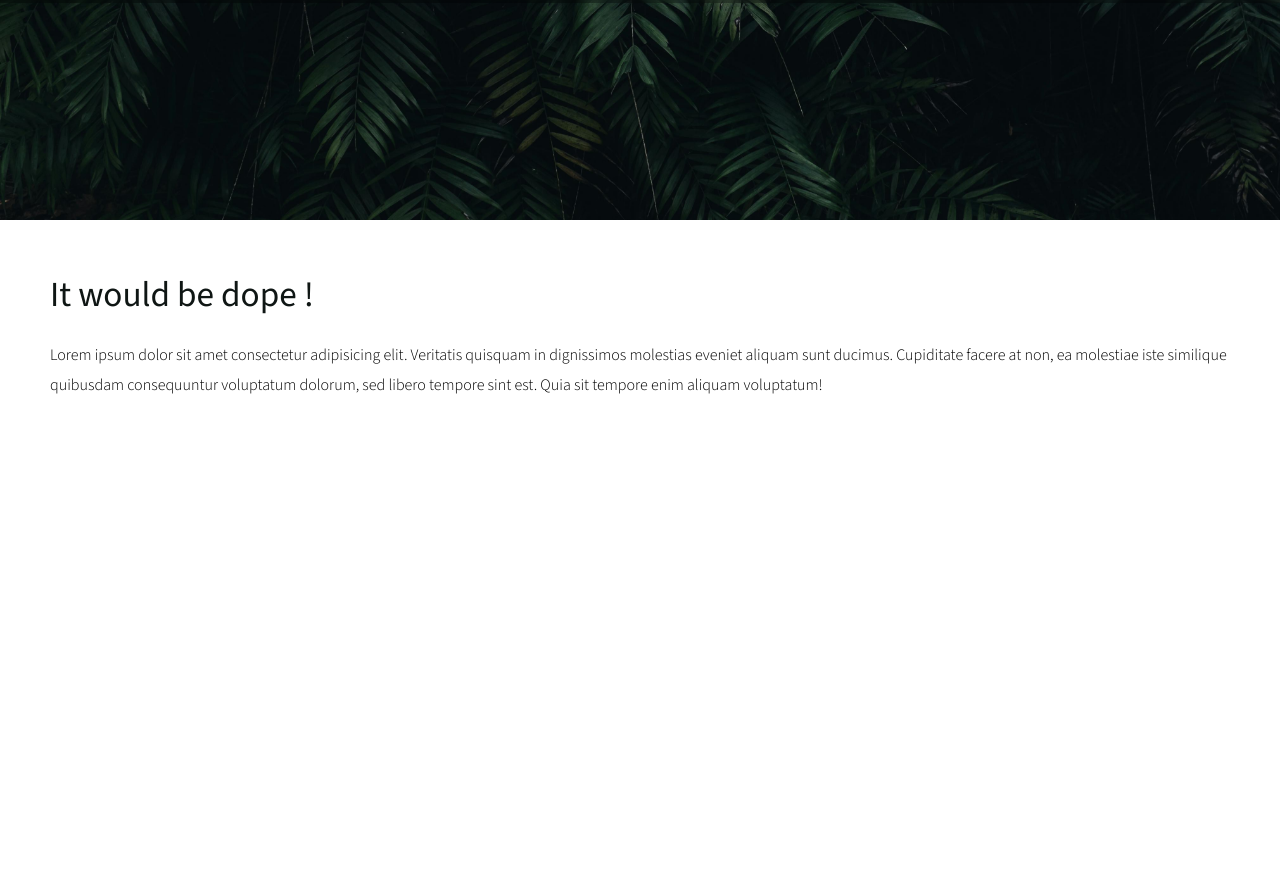
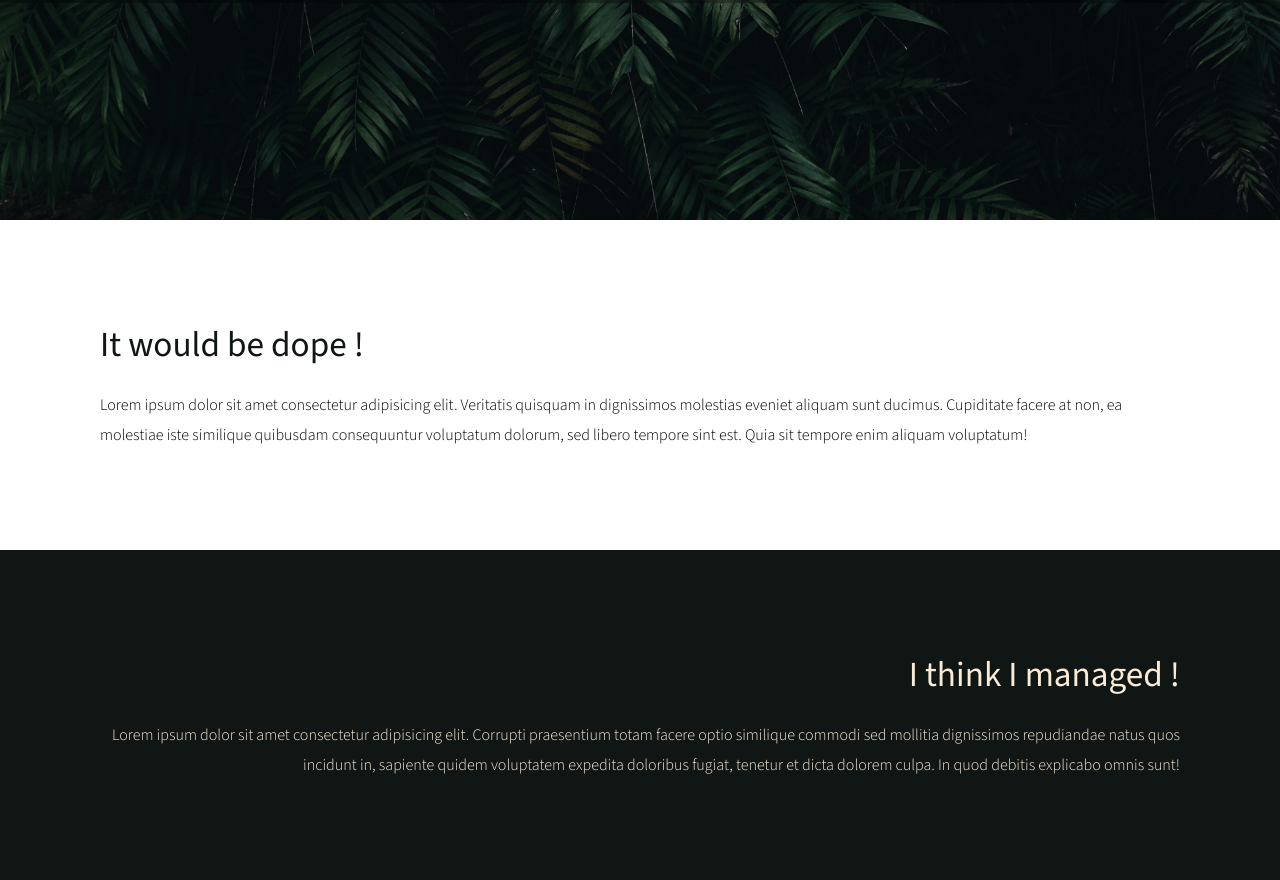
Before and after one commit to Lortytogether/Shared-Github-Project-Course, a plain HTML site: page index.html in a window 1280 px wide. Shown: the part 580-1460 px from the top of the page. Before the commit the page ends 1030 px from the top, so only its background shows below. Drawn offline with Linux system fonts and the light colour scheme.

Commit message:
added section

```diff
--- a/index.html
+++ b/index.html
@@ -26,6 +26,15 @@
             </p>
         </div>
     </div>
+    <div class="section2">
+        <div class="container">
+            <h2>I think I managed !</h2>
+            <p>Lorem ipsum dolor sit amet consectetur adipisicing elit. Corrupti praesentium totam facere optio
+                similique commodi sed mollitia dignissimos repudiandae natus quos incidunt in, sapiente quidem
+                voluptatem expedita doloribus fugiat, tenetur et dicta dolorem culpa. In quod debitis explicabo omnis
+                sunt!</p>
+        </div>
+    </div>
 </body>
 
 </html>
--- a/style.css
+++ b/style.css
@@ -66,8 +66,8 @@ a:active{
     opacity: .4;
 }
 
-.section1{
-    padding: 50px;
+.section1,.section2{
+    padding: 100px 100px;
 }
 
 h2{
@@ -80,3 +80,13 @@ p{
     margin-top: 20px;
     line-height: 30px;
 }
+
+.section2{
+    background: #0F1614;
+    color: antiquewhite;
+    text-align: right;
+}
+
+.section2 h2{
+    color: antiquewhite;
+}
```
